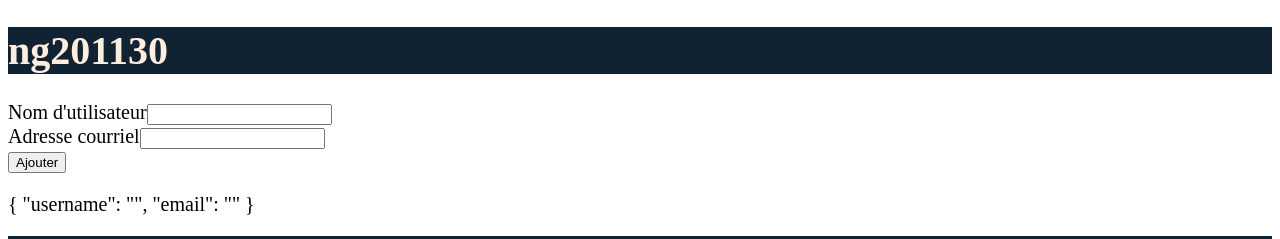
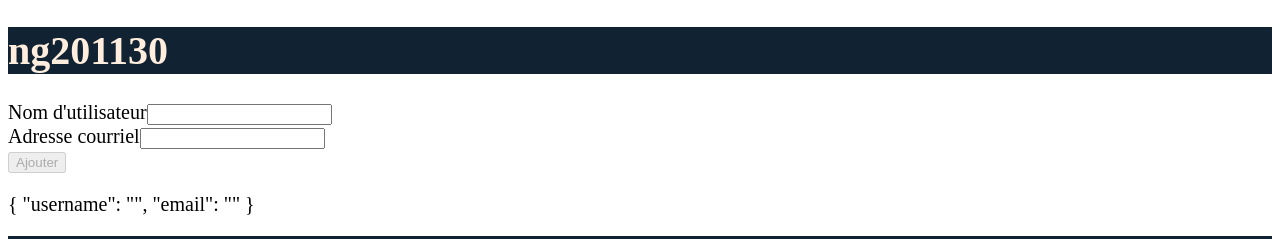
Before and after one commit to pbreteche/ng201130, an Angular app: page / in a window 1280 px wide. Shown: the top 239 px of the page. Built offline with nearby package versions, Linux system fonts and the light colour scheme.

Commit message:
disable submit if form invalid

```diff
--- a/src/app/contact-create/contact-create.component.html
+++ b/src/app/contact-create/contact-create.component.html
@@ -1,4 +1,4 @@
-<form (ngSubmit)="add()">
+<form (ngSubmit)="add()" #form="ngForm">
   <div>
     <label for="new-contact-username">Nom d'utilisateur</label>
     <input type="text" name="username" id="new-contact-username"
@@ -9,7 +9,7 @@
     <input type="email" name="email" id="new-contact-email"
     [(ngModel)]="newContact.email" required>
   </div>
-  <button>Ajouter</button>
+  <button [disabled]="form.invalid">Ajouter</button>
 </form>
 <p>
   {{ newContact | json }}
```
